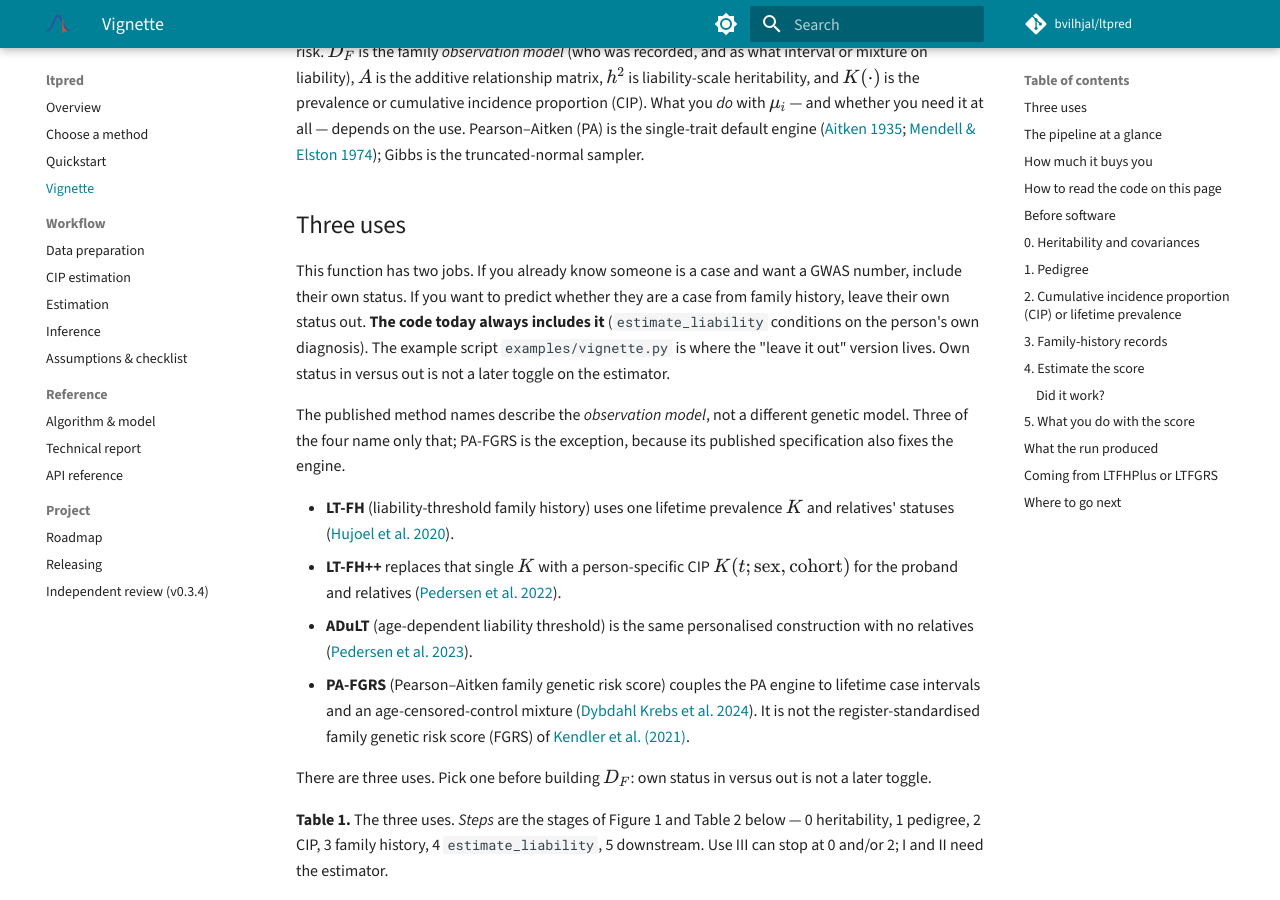
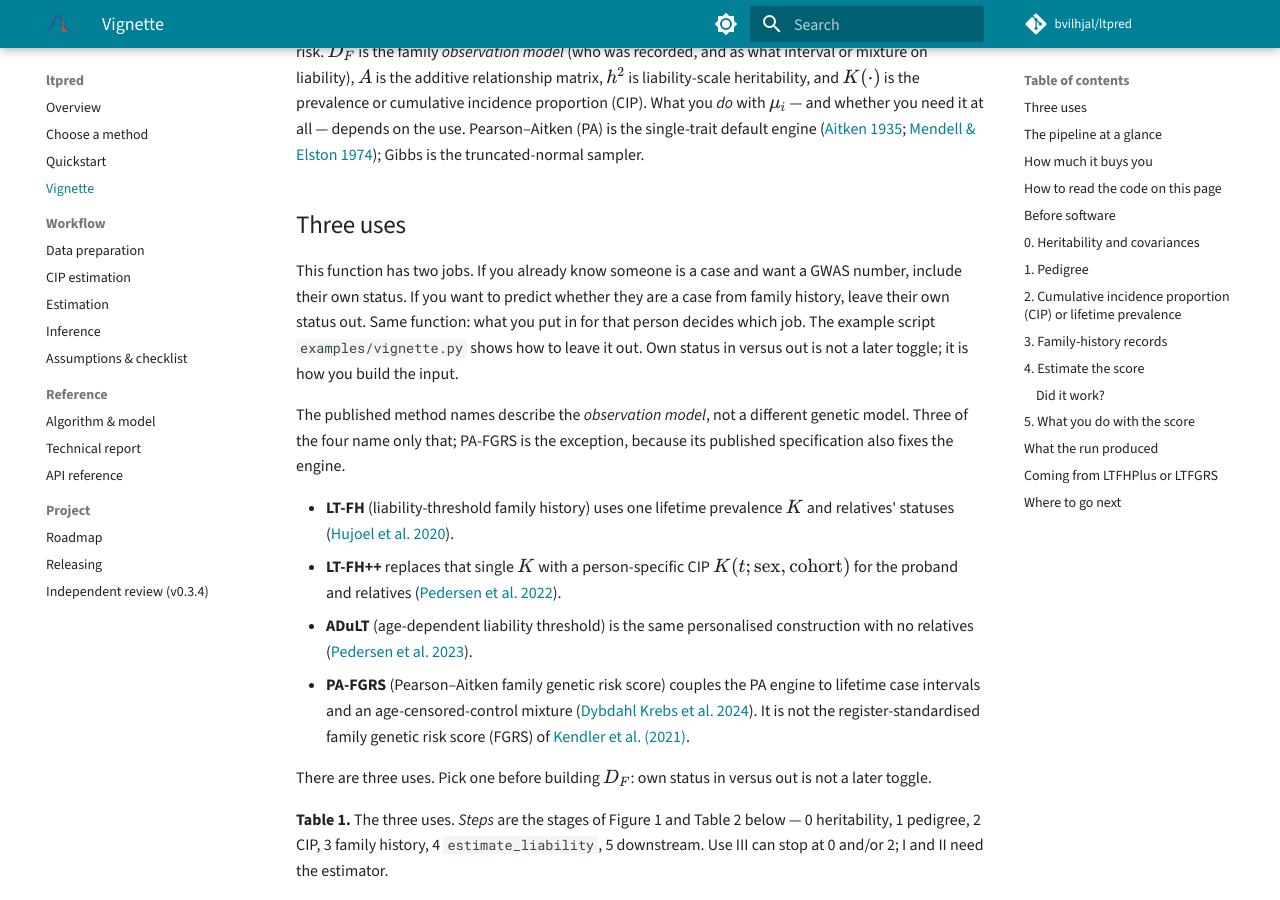
Before and after one commit to bvilhjal/ltpred, an MkDocs documentation site: the page built from docs/vignette.md, in a window 1280 px wide and 900 px high, scrolled down 331 px. Built offline with MkDocs 1.6.1 and Material for MkDocs 9.7.7, drawn with Linux system fonts in a browser that asks for light colours; comment, search, counter and statistics services are not loaded.

Commit message:
docs: prediction is how you build the input

```diff
--- a/docs/vignette.md
+++ b/docs/vignette.md
@@ -28,11 +28,10 @@ Gibbs is the truncated-normal sampler.
 
 This function has two jobs. If you already know someone is a case and want a
 GWAS number, include their own status. If you want to predict whether they
-are a case from family history, leave their own status out. **The code today
-always includes it** (`estimate_liability` conditions on the person's own
-diagnosis). The example script `examples/vignette.py` is where the "leave it
-out" version lives. Own status in versus out is not a later toggle on the
-estimator.
+are a case from family history, leave their own status out. Same function:
+what you put in for that person decides which job. The example script
+`examples/vignette.py` shows how to leave it out. Own status in versus out
+is not a later toggle; it is how you build the input.
 
 The published method names describe the *observation model*, not a
 different genetic model. Three of the four name only that; PA-FGRS is
```
